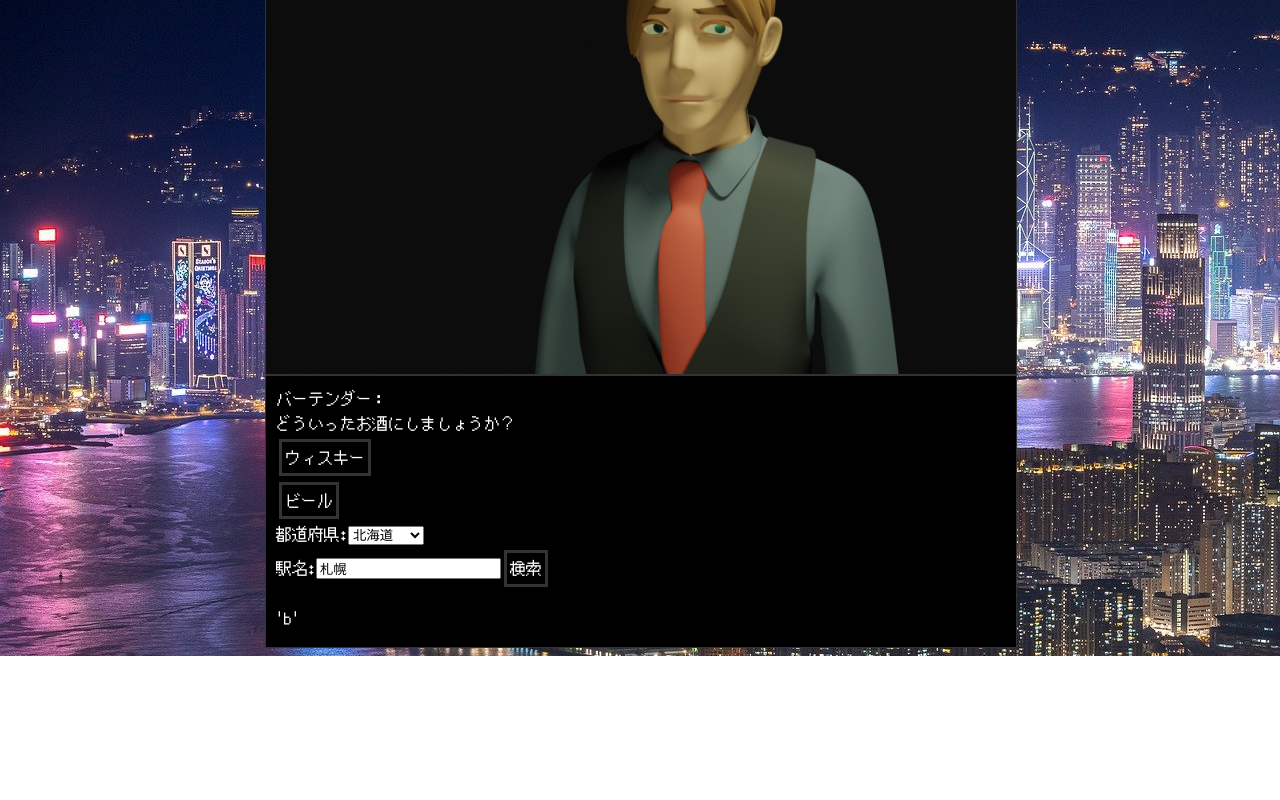
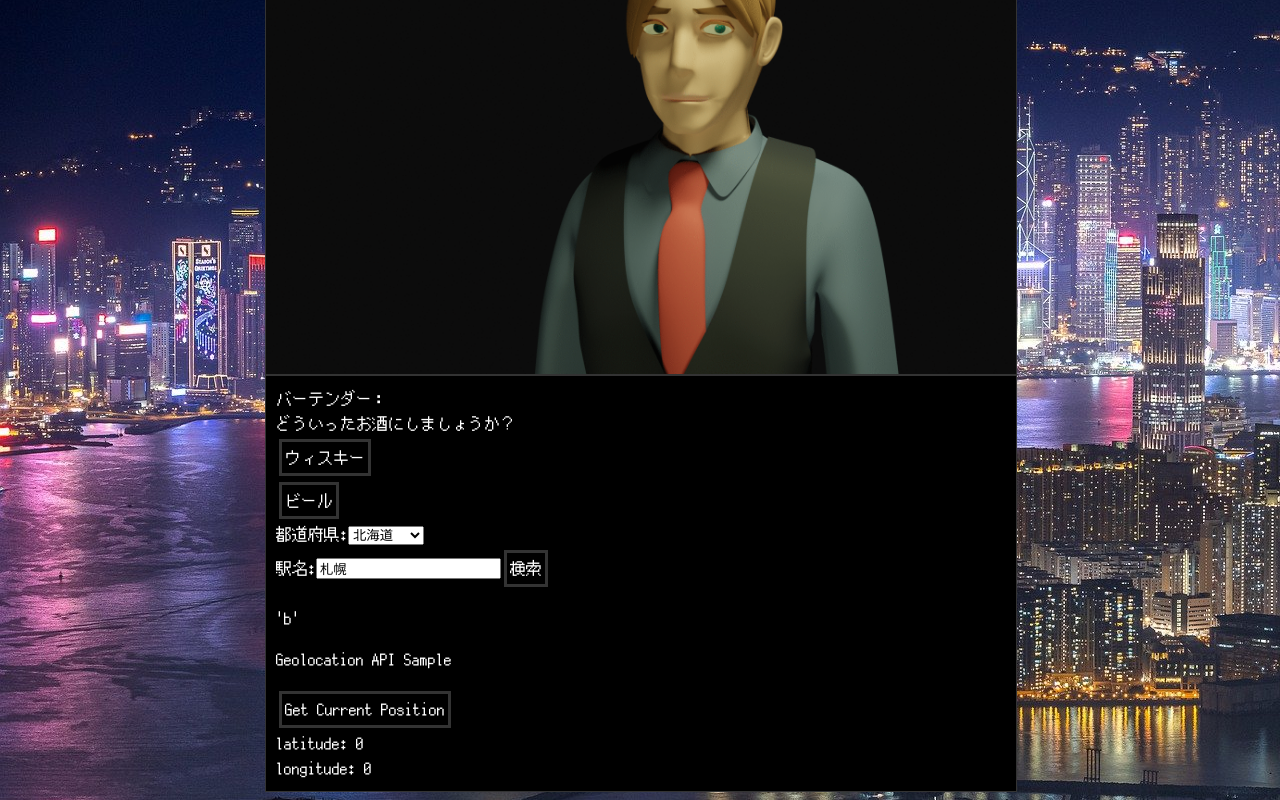
Before and after one commit to gustave-studio/bartender, a React (Create React App) app: page / in a window 1280 px wide. Shown: the part 198-998 px from the top of the page. Before the commit the page ends 854 px from the top, so only its background shows below. Built offline with nearby package versions, Linux system fonts and the light colour scheme.

Commit message:
🎨位置情報検索のprops設定

```diff
--- a/src/App.tsx
+++ b/src/App.tsx
@@ -208,6 +208,10 @@ function App() {
           searchRestaurant={searchRestaurant}
           responseData={responseData}
           shopInfo={shopInfo}
+          isFirstRef={isFirstRef}
+          isAvailable={isAvailable}
+          getCurrentPosition={getCurrentPosition}
+          position={position}
         />
        </div>
     </div>
--- a/src/components/MessageWindow.tsx
+++ b/src/components/MessageWindow.tsx
@@ -1,3 +1,4 @@
+import { ReactHTMLElement } from 'react';
 import Prefectures from '../prefectures.js';
 
 type MessageWindowPropsType = {
@@ -7,14 +8,17 @@ type MessageWindowPropsType = {
   displayMessage: string;
   choices: Array<string>;
   displayChoices: boolean;
-  selectMenu: any;
-//   ここから
+  selectMenu(drink: string, key: number): void;
   setPrefecture: React.Dispatch<React.SetStateAction<string>>;
   station: string;
   setStation: React.Dispatch<React.SetStateAction<string>>;
-  searchRestaurant: any;
-  responseData: Array<any>;
-  shopInfo: any;
+  searchRestaurant(): void;
+  responseData: Array<object>;
+  shopInfo(): object;
+  isFirstRef: object;
+  isAvailable: boolean;
+  getCurrentPosition(): void;
+  position: { latitude: number, longitude: number };
 //   setPlaying: React.Dispatch<React.SetStateAction<boolean>>;
 }
 
@@ -58,23 +62,26 @@ const MessageWindow = function (props: MessageWindowPropsType) {
       />
       <button onClick={() => props.searchRestaurant()}>検索</button>
 
+      { console.log('----isFirstRef') }
+      { console.log(typeof props.isFirstRef) }
+
       {
         props.responseData.length ?
         props.shopInfo() : <p>'b'</p>
       }
 
-        {/* <p>Geolocation API Sample</p>
-          {!isFirstRef && !isAvailable && <p className="App-error-text">geolocation IS NOT available</p>}
-          {isAvailable && (
+        <p>Geolocation API Sample</p>
+          {!props.isFirstRef && !props.isAvailable && <p className="App-error-text">geolocation IS NOT available</p>}
+          {props.isAvailable && (
             <div>
-              <button onClick={getCurrentPosition}>Get Current Position</button>
+              <button onClick={props.getCurrentPosition}>Get Current Position</button>
               <div>
-                latitude: {position.latitude}
+                latitude: {props.position.latitude}
                 <br />
-                longitude: {position.longitude}
+                longitude: {props.position.longitude}
               </div>
             </div>
-          )} */}
+          )}
      </div>
    </div>
   );
```
